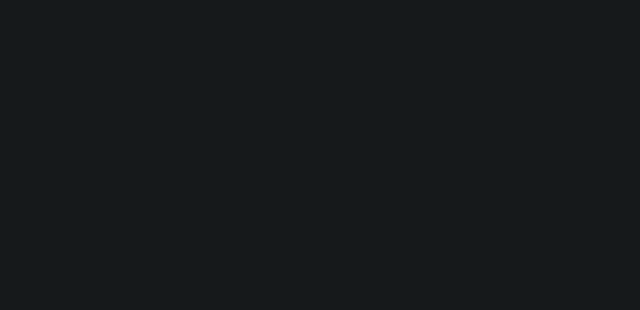
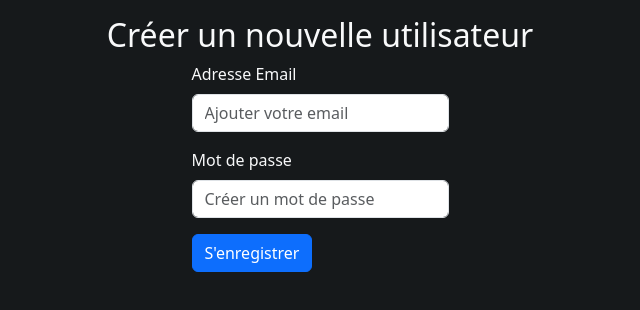
Before and after one commit to dphiane/react_addition, a React (Vite) app: page /register in a window 1280 px wide. Before the commit this address had no page. Shown: the top 310 px of the page, without its empty margins (320-960 px from the left). Built offline with nearby package versions, Linux system fonts and the light colour scheme.

Commit message:
login and protect route

```diff
--- a/package.json
+++ b/package.json
@@ -10,10 +10,11 @@
     "preview": "vite preview"
   },
   "dependencies": {
-    "axios": "^1.6.8",
+    "axios": "^1.7.2",
     "bootstrap": "^5.3.3",
     "date-fns": "^3.6.0",
     "jest": "^29.7.0",
+    "jwt-decode": "^4.0.0",
     "localforage": "^1.10.0",
     "match-sorter": "^6.3.4",
     "normalize.css": "^8.0.1",
--- /dev/null
+++ b/src/axiosConfig.ts
@@ -0,0 +1,15 @@
+import axios from 'axios';
+import { getCurrentUser } from './components/api';
+
+axios.interceptors.request.use(
+  (config) => {
+    const token = getCurrentUser();
+    if (token) {
+      config.headers['Authorization'] = `Bearer ${token}`;
+    }
+    return config;
+  },
+  (error) => {
+    return Promise.reject(error);
+  }
+);
--- /dev/null
+++ b/src/components/NotFound.tsx
@@ -0,0 +1,17 @@
+import React from "react";
+import { Link } from "react-router-dom";
+const NotFound = ()=>{
+    return(
+        <div className="d-flex align-items-center justify-content-center vh-100">
+        <div className="text-center text-light">
+            <h1 className="display-1 fw-bold">404</h1>
+            <p className="fs-3"> <span className="text-danger">Oups!</span> Page non trouvé.</p>
+            <p className="lead">
+                La page que vous chercher n'a pas été trouvé.
+            </p>
+            <Link className="btn btn-primary" to={"/"}>Menu principal</Link>
+        </div>
+    </div>
+    )
+}
+export default NotFound;
--- a/src/components/login.tsx
+++ b/src/components/login.tsx
@@ -1,31 +1,24 @@
-import React, { useState, FormEvent } from "react";
-import axios from "axios";
-import { Link } from "react-router-dom";
+import React, { useState} from "react";
+
+import { Link , useNavigate } from "react-router-dom";
+import { login } from './api';
 // @ts-ignore
 import Image from "../assets/caisse-restaurant.png";
 
-function LoginForm() {
-  const [email, setEmail] = useState<string>("");
-  const [password, setPassword] = useState<string>("");
+const Login: React.FC = () => {
+  const [email, setEmail] = useState('');
+  const [password, setPassword] = useState('');
+  const [error, setError] = useState('');
+  const navigate = useNavigate()
 
-  const handleLogin = async (e: FormEvent) => {
+  const handleSubmit = async (e: React.FormEvent) => {
     e.preventDefault();
-
+    setError('');
     try {
-      // Appel à l'API pour authentifier l'utilisateur et obtenir le token JWT
-      const response = await axios.post<{ token: string }>("http://example.com/api/login", {
-        email: email,
-        password: password,
-      });
-
-      // Stockage du token JWT dans le localStorage
-      localStorage.setItem("token", response.data.token);
-
-      // Redirection vers la page d'accueil
-      window.location.href = "/";
-    } catch (error) {
-      // Affichage d'un message d'erreur si les informations de connexion sont incorrectes
-      alert("Identifiant ou mot de passe incorrect");
+      await login(email, password);
+      navigate("/");
+    } catch (err) {
+      setError('Vos identifiants sont incorrects.');
     }
   };
 
@@ -38,16 +31,16 @@ function LoginForm() {
           alt="illustration d'une caisse enregistreuse"
         />
       </div>
-      <div className="container col-lg-4 d-flex flex-column justify-content-center">
-        <h2 className="text-center">Connexion</h2>
-        <form onSubmit={handleLogin}>
+      <div className="container col-lg-4 col-md-6 col-10 d-flex flex-column justify-content-center">
+        <h2 className="text-center text-light">Connexion</h2>
+        <form onSubmit={handleSubmit} >
           <div className="mb-3">
-            <label htmlFor="email" className="form-label">
+            <label htmlFor="email" className="form-label text-light">
               Email
             </label>
             <input
               type="email"
-              className="form-control"
+              className="form-control "
               id="email"
               value={email}
               onChange={(e) => setEmail(e.target.value)}
@@ -55,7 +48,7 @@ function LoginForm() {
             />
           </div>
           <div className="mb-3">
-            <label htmlFor="password" className="form-label">
+            <label htmlFor="password" className="form-label text-light">
               Mot de passe
             </label>
             <input
@@ -67,10 +60,11 @@ function LoginForm() {
               required
             />
           </div>
+          {error && <p className="text-danger">{error}</p>}
           <button type="submit" className="btn btn-primary">
             Se connecter
           </button>
-          <small className="ms-2">
+          <small className="ms-2 text-light">
             <Link to={'/forgot-password'}>Mot de passe oublié ?</Link>
           </small>
         </form>
@@ -79,4 +73,4 @@ function LoginForm() {
   );
 }
 
-export default LoginForm;
+export default Login;
--- /dev/null
+++ b/src/components/registerForm.tsx
@@ -0,0 +1,75 @@
+import React, { useState } from 'react';
+import { useNavigate } from 'react-router-dom';
+import Button from 'react-bootstrap/Button';
+import Form from 'react-bootstrap/Form';
+import { register } from './api';
+
+const RegisterForm: React.FC = () => {
+  const [email, setEmail] = useState('');
+  const [password, setPassword] = useState('');
+  const [error, setError] = useState('');
+  const navigate = useNavigate();
+
+  const handleSubmit = async (e: React.FormEvent) => {
+    e.preventDefault();
+
+    const passwordError = validatePassword(password);
+    if (passwordError) {
+      setError(passwordError);
+      return;
+    }
+
+    try {
+      await register(email, password);
+      setError('');
+      navigate("/");
+    } catch (err) {
+      setError('Une erreur est survenue lors de la création du compte');
+    }
+  };
+
+  const validatePassword = (password: string): string => {
+    if (password.length < 6) {
+      return 'Votre mot de passe doit faire 6 caractères minimum';
+    }
+    if (password.length > 50) {
+      return 'Votre mot de passe doit faire 50 caractères maximum';
+    }
+    return '';
+  };
+
+  return (
+    <div className='d-flex justify-content-center mt-3 flex-column align-items-center'>
+      <h2 className='text-light mb-2'>Créer un nouvelle utilisateur</h2>
+      <Form onSubmit={handleSubmit}>
+        <Form.Group className="mb-3 text-light">
+          <Form.Label>Adresse Email</Form.Label>
+          <Form.Control
+            type="email"
+            placeholder="Ajouter votre email"
+            value={email}
+            onChange={(e) => setEmail(e.target.value)}
+
+          />
+        </Form.Group>
+
+        <Form.Group className="mb-3 text-light">
+          <Form.Label>Mot de passe</Form.Label>
+          <Form.Control
+            type="password"
+            placeholder="Créer un mot de passe"
+            value={password}
+            onChange={(e) => setPassword(e.target.value)}
+            required
+          />
+        </Form.Group>
+        {error && <p className='text-danger'>{error}</p>}
+        <Button variant="primary" type="submit">
+          S'enregistrer
+        </Button>
+      </Form>
+    </div>
+  );
+};
+
+export default RegisterForm;
--- /dev/null
+++ b/src/components/settings/account/account.tsx
@@ -0,0 +1,19 @@
+import React from "react";
+import { Button } from "react-bootstrap";
+import { logout } from "../../api";
+import { Navigate } from "react-router-dom";
+
+const Account = () => {
+    const handleLogout = () => {
+        logout();
+        <Navigate to='api/login'></Navigate>;
+    }
+
+    return (
+        <>
+            <h2 className="text-light text-center m-2">Mes informations</h2>
+            <Button variant="secondary" onClick={handleLogout}>Se déconnecter</Button>
+        </>
+    )
+}
+export default Account
--- a/src/components/settings/activity/activity.tsx
+++ b/src/components/settings/activity/activity.tsx
@@ -144,7 +144,6 @@ const Activity = () => {
       }));
 
       setPaymentsMethodTotal(paymentTotalsArray);
-      console.log("Payment Totals:", paymentTotalsArray);
     }
   };
 
--- a/src/main.jsx
+++ b/src/main.jsx
@@ -3,24 +3,36 @@ import ReactDOM from "react-dom/client";
 import { BrowserRouter, Routes, Route } from "react-router-dom";
 
 import "./styles/index.css";
-import './styles/media-queries.css'
-import 'react-datepicker/dist/react-datepicker.css';
+import "./styles/media-queries.css";
+import "react-datepicker/dist/react-datepicker.css";
+import "./axiosConfig";
 
 import Command from "./components/command";
 import LoginForm from "./components/login";
 import Payment from "./components/payment";
 import SeatingPlan from "./components/seatingPlan";
 import Settings from "./components/settings/settings";
+import ProtectedRoute from "./protectedRoute";
+import RegisterForm from "./components/registerForm";
+import NotFound from "./components/NotFound";
 
 ReactDOM.createRoot(document.getElementById("root")).render(
   <React.StrictMode>
     <BrowserRouter>
       <Routes>
-                <Route path="/" element={<Command/>}></Route>
-                <Route path="/login" element={<LoginForm />}></Route>
-                <Route path="/plan" element={<SeatingPlan></SeatingPlan>}></Route>
-                <Route path="/payment" element={<Payment></Payment>}></Route>
-                <Route path="/settings" element={<Settings></Settings>}></Route>
+        <Route path="/login" element={<LoginForm />} />
+        <Route path="/register" element={<RegisterForm />} />
+        <Route
+          path="/plan"
+          element={<ProtectedRoute element={SeatingPlan} />}
+        />
+        <Route path="/payment" element={<ProtectedRoute element={Payment} />} />
+        <Route
+          path="/settings"
+          element={<ProtectedRoute element={Settings} />}
+        />
+        <Route path="/" element={<ProtectedRoute element={Command} />} />
+        <Route path="*" element={<NotFound></NotFound>}></Route>
       </Routes>
     </BrowserRouter>
   </React.StrictMode>
--- /dev/null
+++ b/src/protectedRoute.jsx
@@ -0,0 +1,14 @@
+import React from 'react';
+import { Navigate, useLocation } from 'react-router-dom';
+import { getCurrentUser } from './components/api';
+
+const ProtectedRoute = ({ element: Element }) => {
+  const location = useLocation();
+  return getCurrentUser() ? (
+    <Element />
+  ) : (
+    <Navigate to="/login" state={{ from: location }} />
+  );
+};
+
+export default ProtectedRoute;
```
Also changed, not shown: src/components/api.ts (+38 -7 lines), src/components/nav.tsx (added, +12 -0 lines), src/components/settings/settings.tsx (+10 -7 lines), 1 other file (tests, documents, lock files or other folders). Lines whose indentation alone changed are shown as unchanged.
